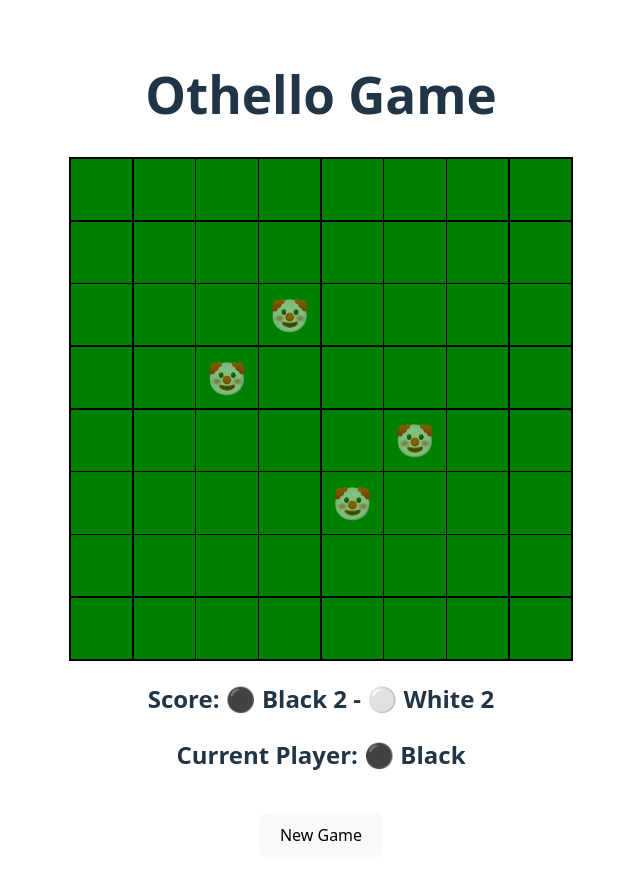
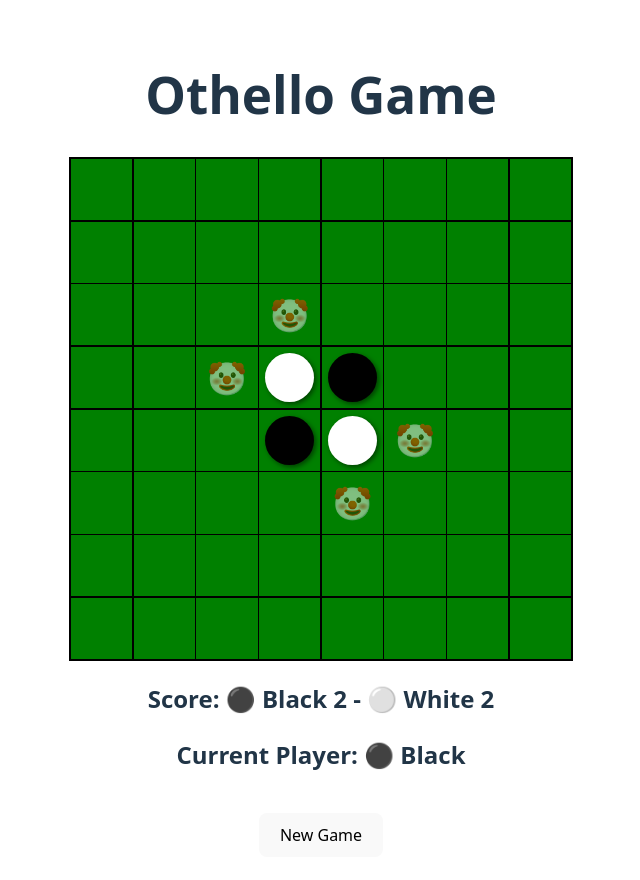
Before and after one commit to kohaku618/Othello, a React (Vite) app: page / in a window 1280 px wide. Shown: the top 880 px of the page, without its empty margins (319-959 px from the left). Built offline with nearby package versions, Linux system fonts and the light colour scheme.

Commit message:
石をひっくろ返すロジックを設定

```diff
--- a/src/App.css
+++ b/src/App.css
@@ -30,22 +30,41 @@
 }
 
 /* 石のスタイル */
-.piece {
+.piece-container {
   width: 80%;
   height: 80%;
-  border-radius: 50%; /* 円形にする */
-  box-shadow: 2px 2px 5px rgba(0,0,0,0.5); /* 立体感を出す影 */
-  z-index: 1;/* ヒントマーカーより前に表示 */
+  position: relative;
+  transition: transform 0.6s; /*アニメーション時間0.6s*/
+  transform-style: preserve-3d;/*3D空間で変形させる宣言*/
+  z-index: 10;/*ヒントマーカーより手前に表示*/
 }
 
-/* 黒石の色 */
-.piece.black {
+/*回転*/
+.piece-container.is-flipped {
+  transform: rotateY(180deg);
+}
+
+/*石の表裏共通*/
+.piece-front,
+.piece-back {
+  position: absolute;
+  width: 100%;
+  height: 100%;
+  border-radius: 50%;
+  box-shadow: 2px 2px 5px rgba(0,0,0,0.5);
+  -webkit-backface-visibility: hidden;
+  backface-visibility: hidden;
+}
+
+/*黒石*/
+.piece-front {
   background-color: #000;
 }
 
-/* 白石の色 */
-.piece.white {
+/*色石*/
+.piece-back {
   background-color: #fff;
+  transform: rotateY(180deg); /*初期状態で裏*/
 }
 
 /* ヒントマーカー */
```
